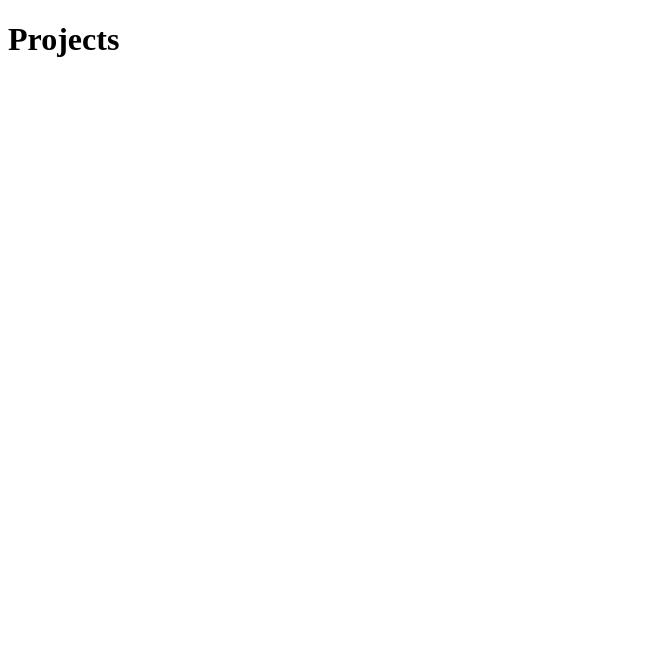
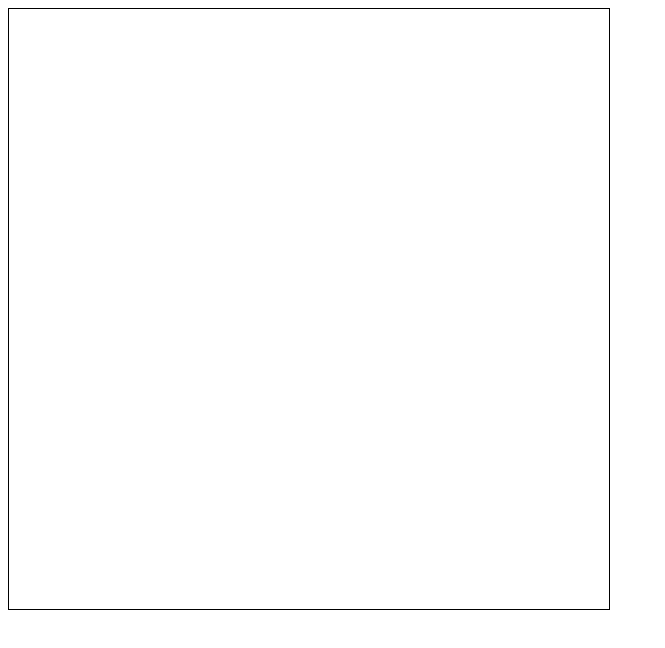
Before and after one commit to vamshi-krishna-kotla/react-playground, a React app: page / in a window 1280 px wide. Shown: the top 648 px of the page, without its empty margins (0-665 px from the left). Built offline with nearby package versions, Linux system fonts and the light colour scheme.

Commit message:
Adding in placeholder project that uses CSS modules

```diff
--- a/src/projects/App.jsx
+++ b/src/projects/App.jsx
@@ -1,4 +1,6 @@
 import React from 'react';
+
+import AnalogClock from './analog_clock/Clock.jsx';
 
 export default class App extends React.Component {
 	constructor(props) {
@@ -8,7 +10,7 @@ export default class App extends React.Component {
 	render() {
 		return (
 			<div className="App">
-				<h1>Projects</h1>
+				<AnalogClock />
 			</div>
 		);
 	};
--- /dev/null
+++ b/src/projects/analog_clock/Clock.jsx
@@ -0,0 +1,18 @@
+import React, { useState, useEffect } from 'react';
+
+import styles from './Clock.module.scss';
+
+export default function AnalogClock() {
+	let [canvas, setCanvas] = useState(null);
+
+	useEffect(() => {
+		setCanvas(document.querySelector(`#${styles.canvas}`));
+	},[]);
+
+	return (
+		<div id="analog-clock">
+			{console.log(canvas)}
+			<canvas id={styles.canvas} width="600" height="600"></canvas>
+		</div>
+	);
+}
--- /dev/null
+++ b/src/projects/analog_clock/Clock.module.scss
@@ -0,0 +1,3 @@
+#canvas {
+	border: 0.5px solid black;
+}
```
